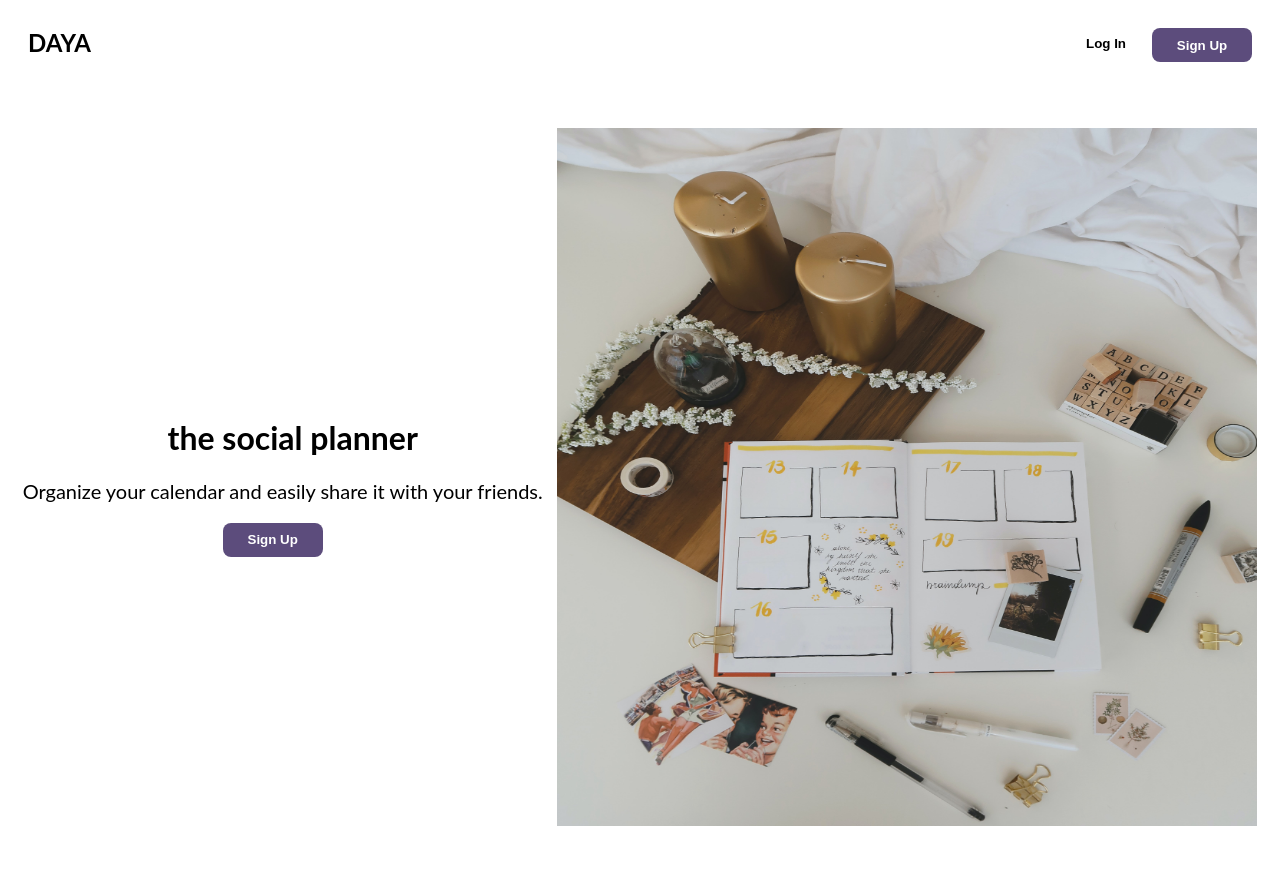
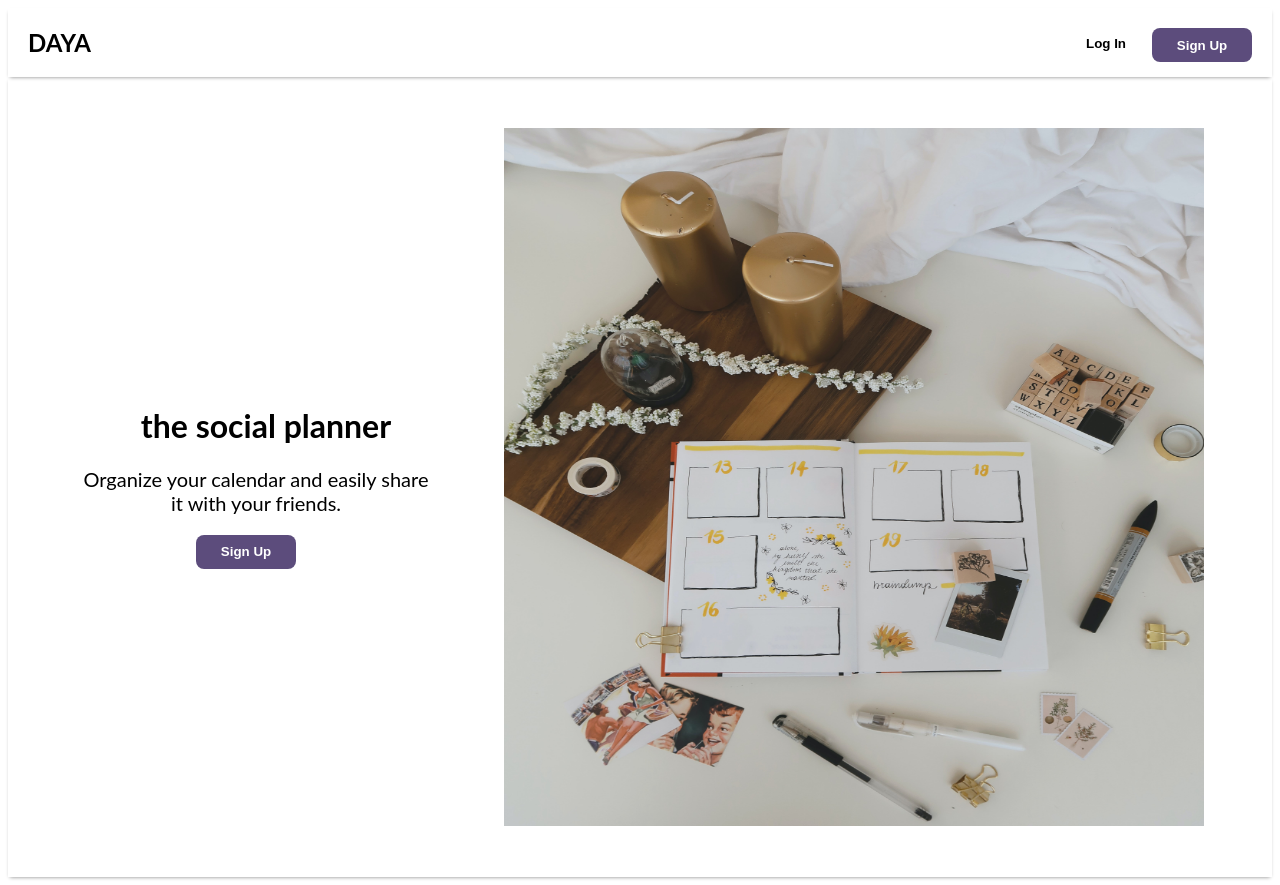
Before and after one commit to deanmayne/daya, a React (Create React App) app in the folder frontend/: page /#/ in a window 1280 px wide. Built offline with nearby package versions, Linux system fonts and the light colour scheme.

Commit message:
centered text

```diff
--- /dev/null
+++ b/frontend/index.css
@@ -0,0 +1,45 @@
+html, body, header, nav, h1, h3, a,
+ul, li, strong, main, button, i,
+section, img, div, h2, p, form,
+fieldset, label, input, textarea,
+span, article, footer, time, small {
+  margin: 0;
+  padding: 0;
+  border: 0;
+  outline: 0;
+  font: inherit;
+  color: inherit;
+  text-align: inherit;
+  text-decoration: inherit;
+  vertical-align: inherit;
+  box-sizing: inherit;
+  background: transparent;
+}
+ul {
+  list-style: none;
+}
+img {
+  display: block;
+  width: 100%;
+  height: auto;
+}
+input[type="password"],
+input[type="email"],
+input[type="text"],
+input[type="submit"],
+textarea,
+button {
+  -webkit-appearance: none;
+  -moz-appearance: none;
+  appearance: none;
+}
+button,
+input[type="submit"] {
+  cursor: pointer;
+}
+/* Clearfix */
+.group:after {
+  content: "";
+  display: block;
+  clear: both;
+}
--- a/frontend/src/components/app.js
+++ b/frontend/src/components/app.js
@@ -11,9 +11,9 @@ const App = () => (
     <div>
         {/* <NavBarContainer /> */}
         <Switch>
-            <AuthRoute exact path="/" component={MainPage} />
             <AuthRoute exact path="/login" component={LoginFormContainer} />
             <AuthRoute exact path="/signup" component={SignupFormContainer} />
+            <AuthRoute exact path="/" component={MainPage} />
         </Switch>
     </div>
 );
--- a/frontend/src/components/navbar/navbar.css
+++ b/frontend/src/components/navbar/navbar.css
@@ -12,7 +12,8 @@
 
 #nav-container {
     display: flex;
-    justify-content: space-between
+    justify-content: space-between;
+    box-shadow: 0 2px 4px -2px gray
 }
 
 #splash-description {
@@ -30,7 +31,7 @@
     justify-content: space-evenly;
     align-items: center;
     height: 100vh;
-
+    box-shadow: 0 2px 4px -2px gray
 }
 
 #nav-header {
@@ -45,8 +46,11 @@
 }
 
 #header-container {
-    display: grid;
-    justify-items: center;
+    display: flex;
+    flex-direction: column;
+    justify-content: center;
+    align-items: center;
+    width: 360px;
 }
 
 #sign-up {
@@ -57,3 +61,8 @@
     height: 34px;
     width: 100px;
 }
+
+#splash-description {
+    /* display: flex; */
+    text-align: center;
+}
```
Also changed, not shown: 1 other file (tests, documents, lock files or other folders).
